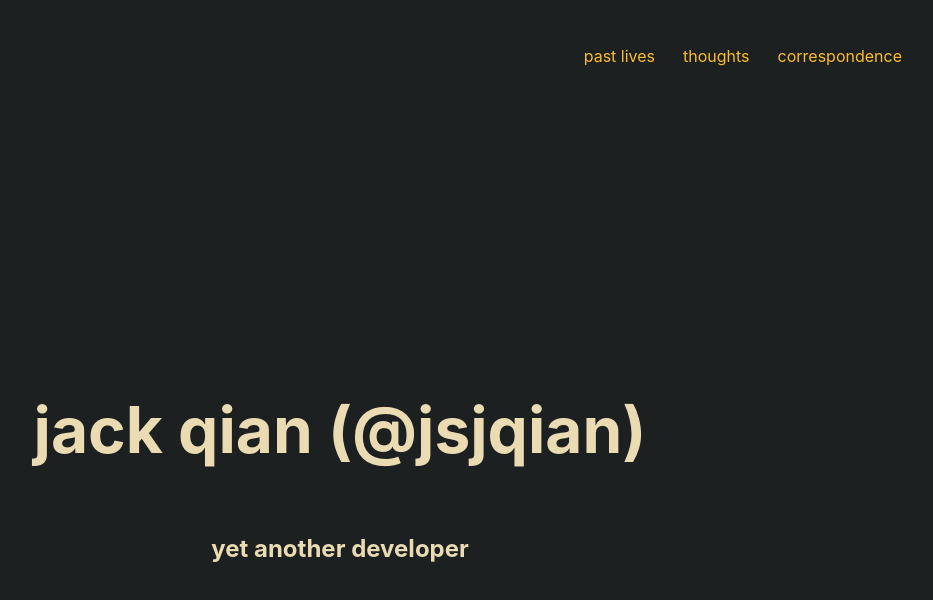
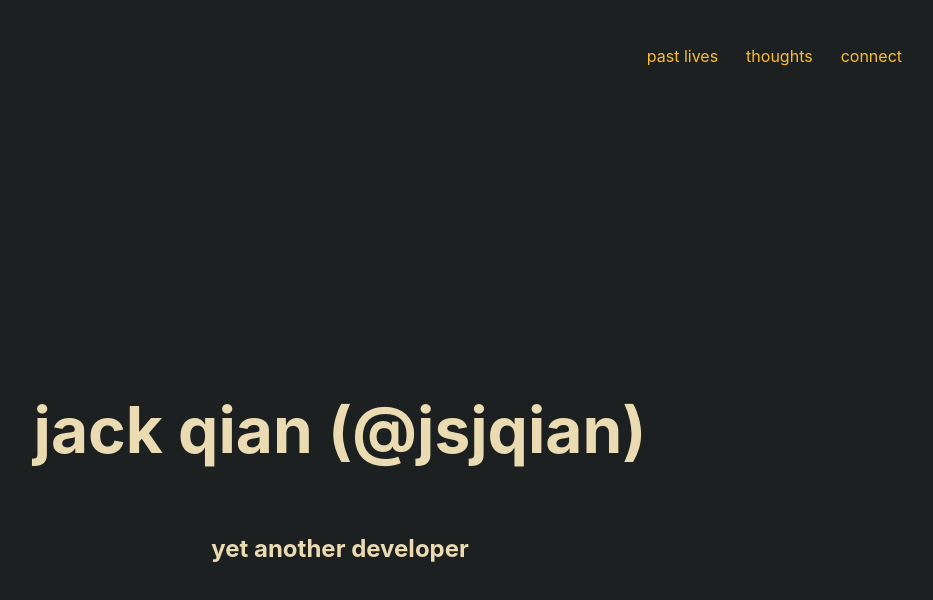
Before and after one commit to jsjqian/jsjqian.github.io, a Next.js app: page / in a window 1280 px wide. Shown: the top 600 px of the page, without its empty margins (300-1233 px from the left). Built offline with nearby package versions, Linux system fonts and the light colour scheme.

Commit message:
Change menu

```diff
--- a/components/Menu.tsx
+++ b/components/Menu.tsx
@@ -5,8 +5,8 @@ const Menu = () => {
     <Container>
       <Navbar>
         <Button href='/past'>past lives</Button>
-        <Button href='/blog'>thoughts</Button>
-        <Button href='/contact'>correspondence</Button>
+        <Button href='/thoughts'>thoughts</Button>
+        <Button href='/connect'>connect</Button>
       </Navbar>
     </Container>
   )
```
Also changed, not shown: 1 other file (tests, documents, lock files or other folders).
